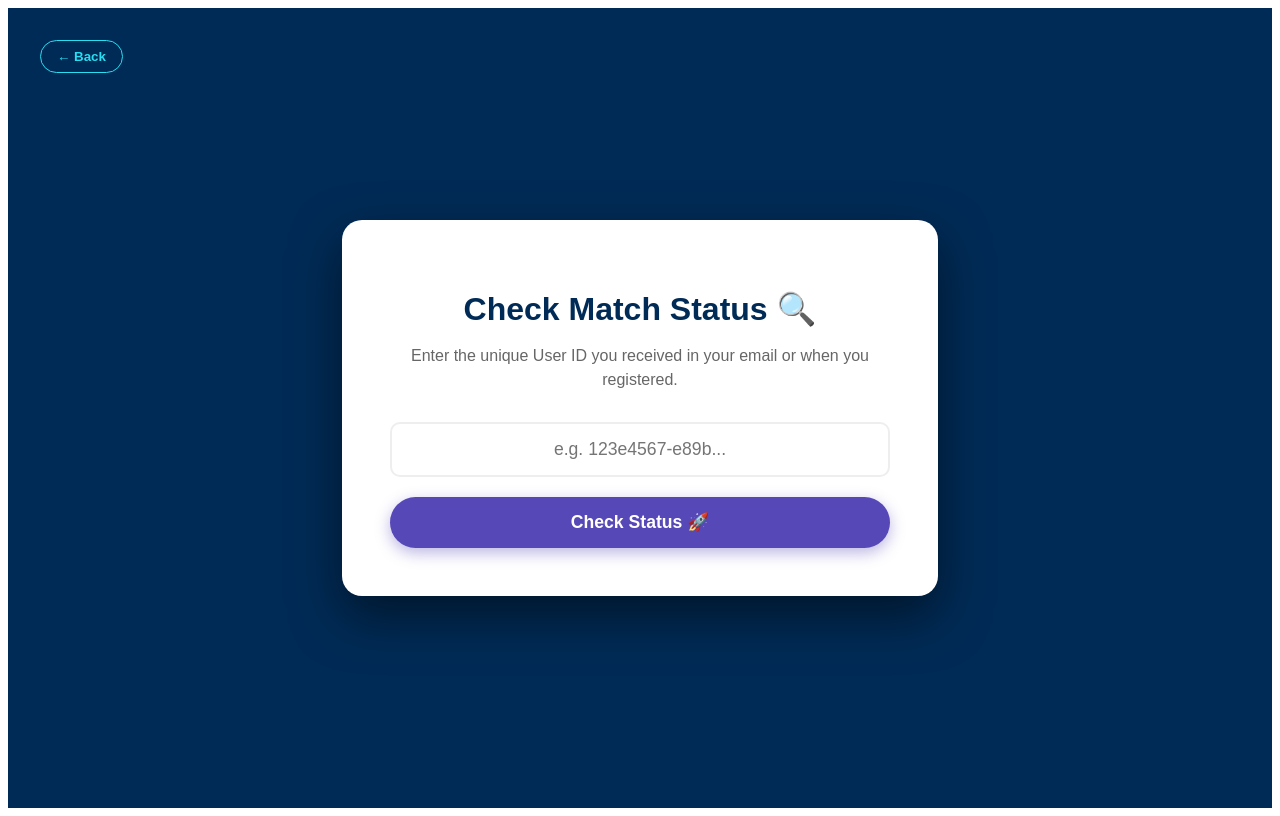
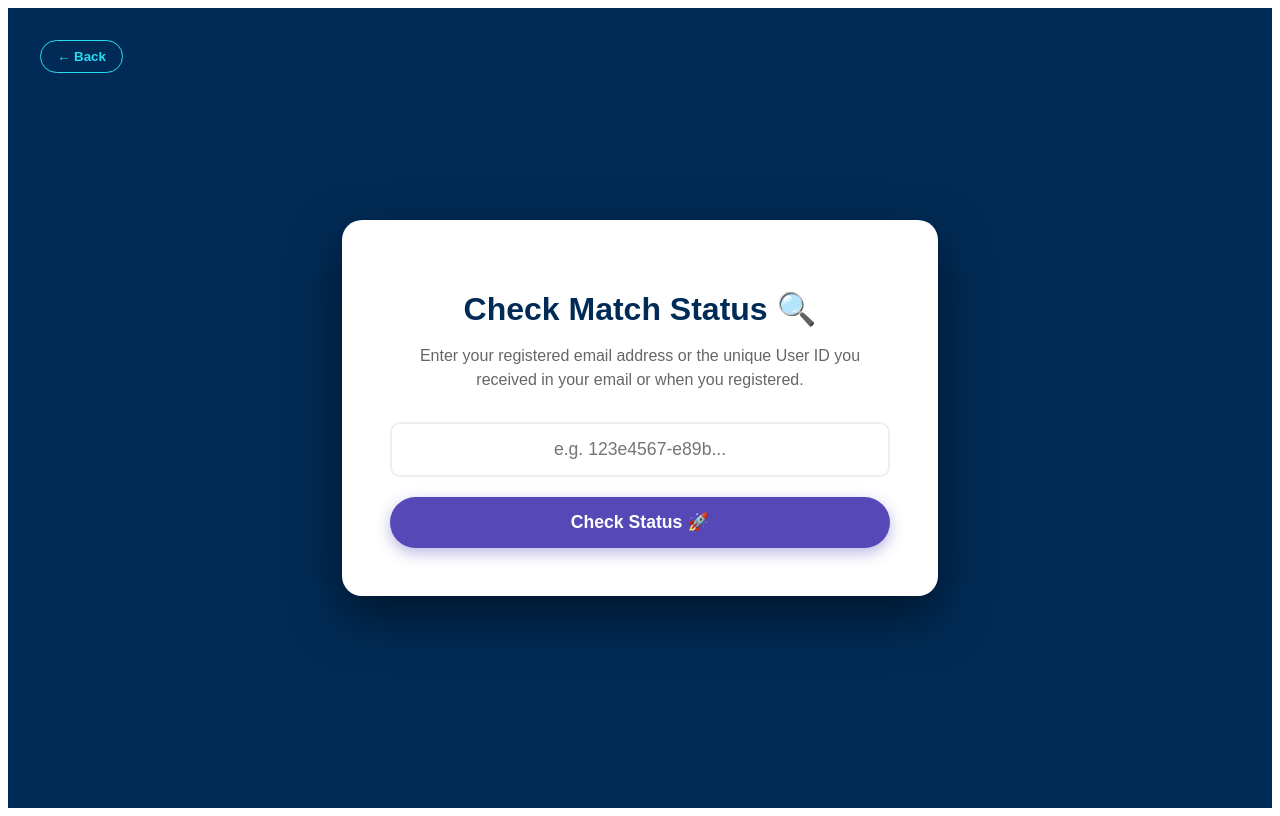
Before and after one commit to chuqudee-sand/alx-peerfinder, a React app in the folder frontend/: page /status/check in a window 1280 px wide. Built offline with nearby package versions, Linux system fonts and the light colour scheme; the HTML template or start-up script is replaced by a standard one.

Commit message:
Update CheckStatusPage.jsx

```diff
--- a/frontend/src/pages/CheckStatusPage.jsx
+++ b/frontend/src/pages/CheckStatusPage.jsx
@@ -26,7 +26,7 @@ const CheckStatusPage = () => {
       >
         <h1 style={styles.title}>Check Match Status 🔍</h1>
         <p style={styles.subtitle}>
-          Enter the unique User ID you received in your email or when you registered.
+          Enter your registered email address or the unique User ID you received in your email or when you registered.
         </p>
 
         <form onSubmit={handleSubmit} style={styles.form}>
@@ -89,4 +89,5 @@ const styles = {
   }
 };
 
+
 export default CheckStatusPage;
```
